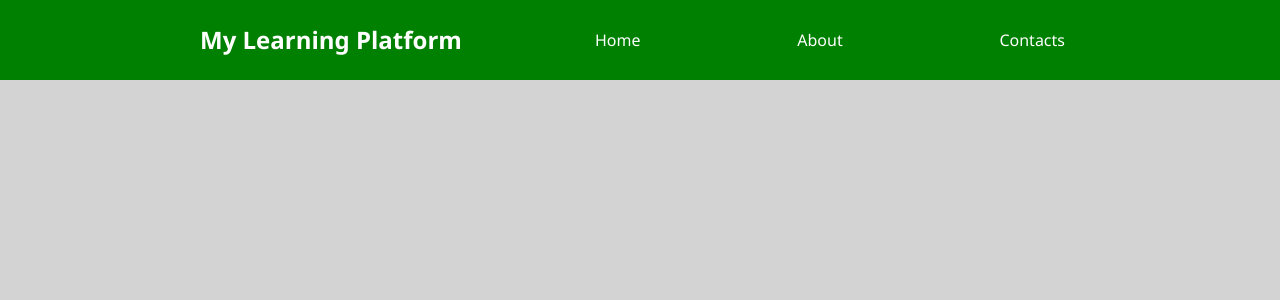
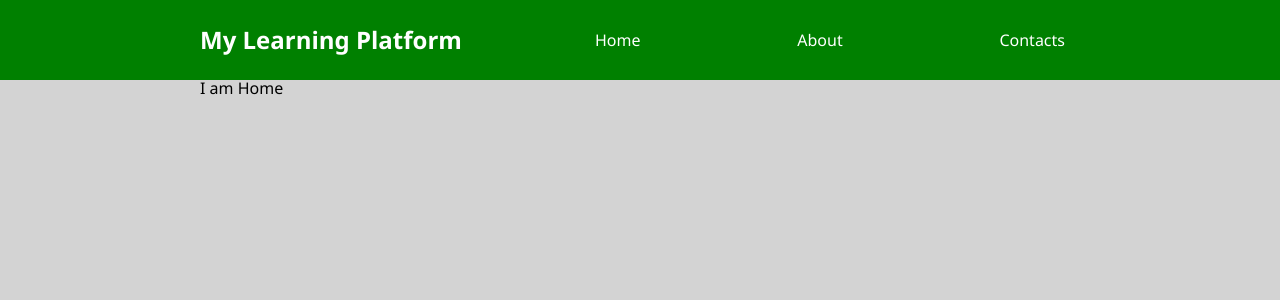
Before and after one commit to vikhulei/learnPlatform, a JavaScript app: page / in a window 1280 px wide. Shown: the top 300 px of the page. Built offline with nearby package versions, Linux system fonts and the light colour scheme; the HTML template or start-up script is replaced by a standard one.

Commit message:
Home page created

```diff
--- a/src/App.js
+++ b/src/App.js
@@ -1,6 +1,7 @@
 import './App.css';
 import { BodyWrapper, NavbarWrapper, MainWrapper } from "./components/ui/StyledComponents"
 import Navbar from './components/navbar/Navbar';
+import Home from './apps/pages/01_home/Home';
 
 
 
@@ -8,9 +9,7 @@ function App() {
   return (
     <BodyWrapper>
       <Navbar />
-      <MainWrapper>
-
-      </MainWrapper>
+      <Home />
     </BodyWrapper>
 
   );
--- /dev/null
+++ b/src/apps/pages/01_home/Home.js
@@ -0,0 +1,11 @@
+import { MainWrapper } from "./HomeStyle";
+
+const Home = () => {
+    return (
+        <MainWrapper>
+            I am Home
+        </MainWrapper>
+    )
+}
+
+export default Home
--- /dev/null
+++ b/src/apps/pages/01_home/HomeStyle.js
@@ -0,0 +1,15 @@
+import styled from "styled-components"
+
+const MainWrapper = styled.div`
+    position: relative;
+    background-color: #f6f0ed;
+    background-color: lightgray;;
+    height: 100vh;
+    margin-top: 80px;
+    padding: 0px 200px;;
+    // width: 100vw;
+    // padding: 30px;
+    z-index: 0;
+`
+
+export { MainWrapper }
```
